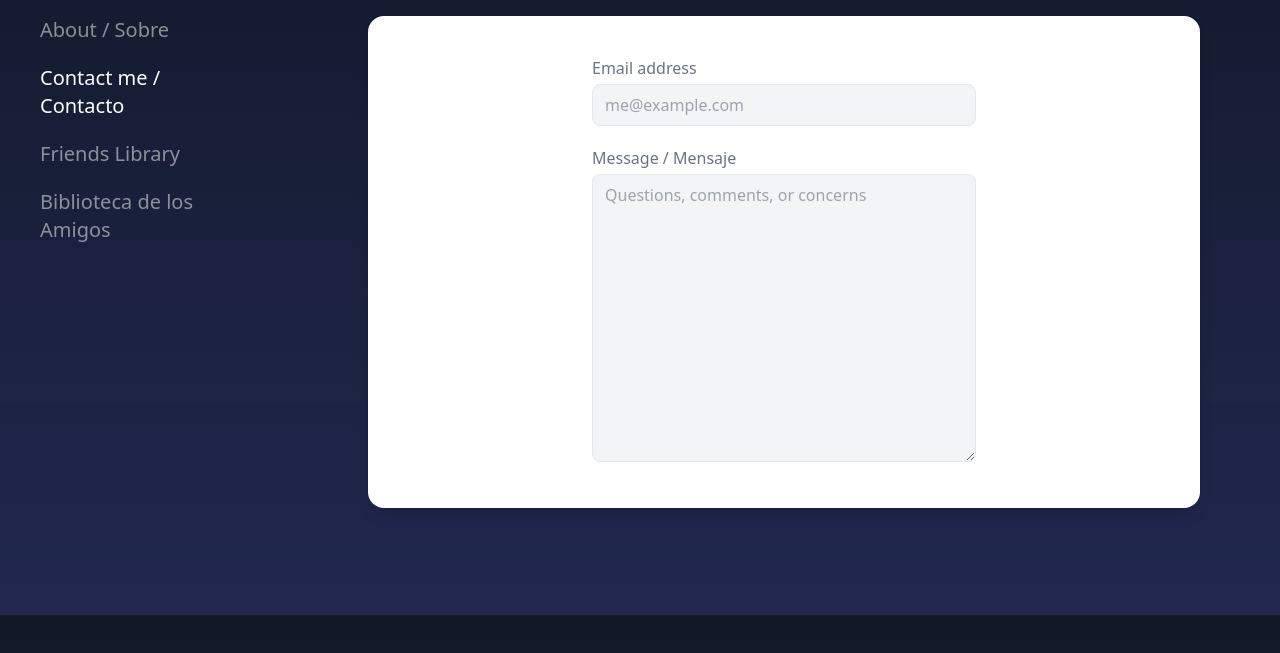
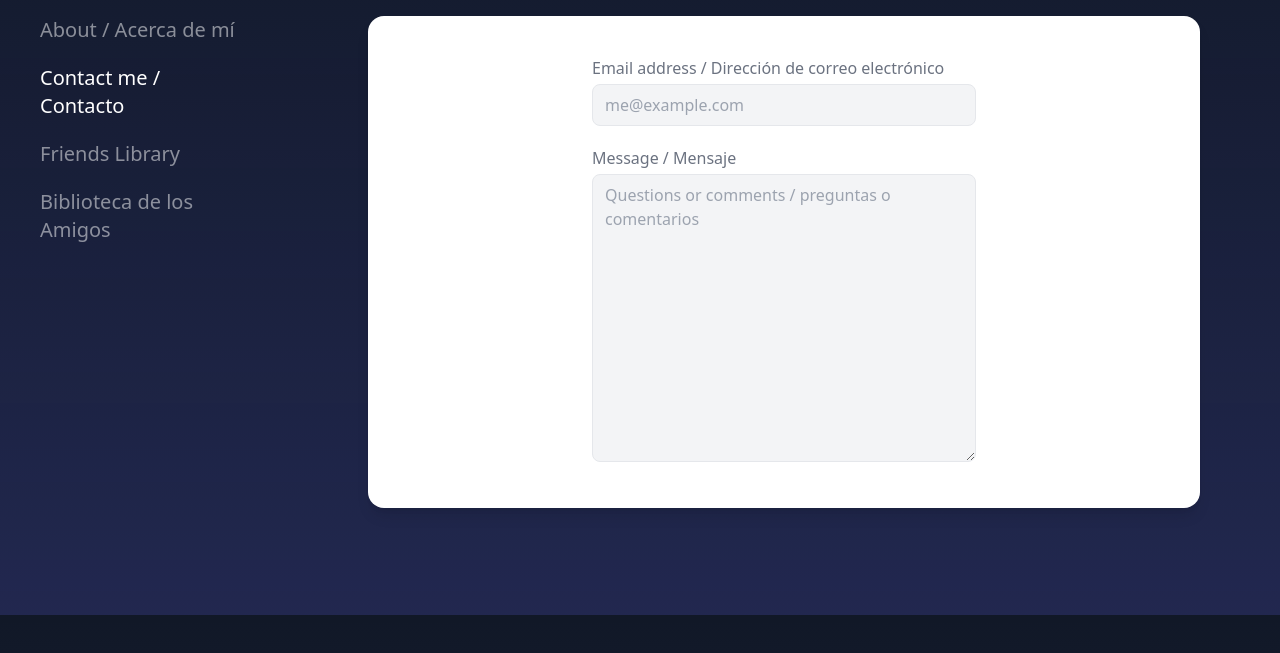
Before and after one commit to jaredh159/jasons-thoughts, an Astro site: page /contact in a window 1280 px wide. Shown: the part 185-838 px from the top of the page. Built offline with nearby package versions, Linux system fonts and the light colour scheme; Astro itself is replaced by a stand-in of ours.

Commit message:
added some spanish

```diff
--- a/src/components/Chrome.astro
+++ b/src/components/Chrome.astro
@@ -43,7 +43,7 @@ const { page } = Astro.props as Props;
         class='sticky bg-gray-900 bg-opacity-95 lg:bg-transparent top-0 lg:h-screen lg:p-10 lg:py-12 sidebar lg:w-72 flex flex-row lg:flex-col justify-center lg:justify-start py-7 z-50 shadow-xl lg:shadow-none flex-wrap'
       >
         <SidebarLink page={page} to='/'>Posts / Entradas</SidebarLink>
-        <SidebarLink page={page} to='/about'>About / Sobre</SidebarLink>
+        <SidebarLink page={page} to='/about'>About / Acerca de mí</SidebarLink>
         <SidebarLink page={page} to='/contact'>Contact me / Contacto</SidebarLink>
         <SidebarLink page={page} to='https://friendslibrary.com'
           >Friends Library
--- a/src/pages/contact.astro
+++ b/src/pages/contact.astro
@@ -10,7 +10,7 @@ import Chrome from '../components/Chrome.astro';
     >
       <form class='w-full sm:w-auto'>
         <label class='block text-gray-500 font-medium mb-1' for='email'
-          >Email address
+          >Email address / Dirección de correo electrónico
         </label>
         <input
           id='email'
@@ -24,7 +24,7 @@ import Chrome from '../components/Chrome.astro';
         <textarea
           id='area'
           class='h-72 w-full sm:w-96 px-3 py-2 border rounded-lg bg-gray-100 text-gray-500'
-          placeholder='Questions, comments, or concerns'></textarea>
+          placeholder='Questions or comments / preguntas o comentarios'></textarea>
       </form>
     </div>
   </div>
```
